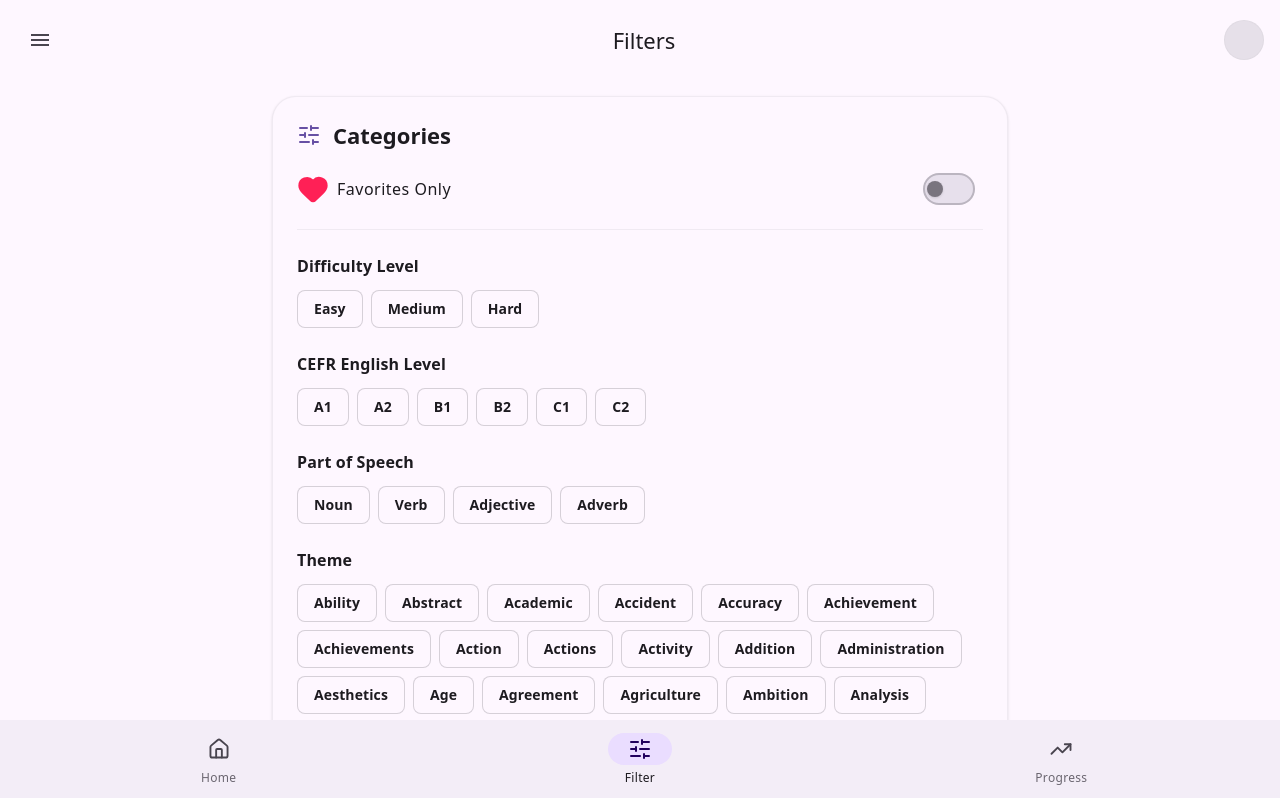
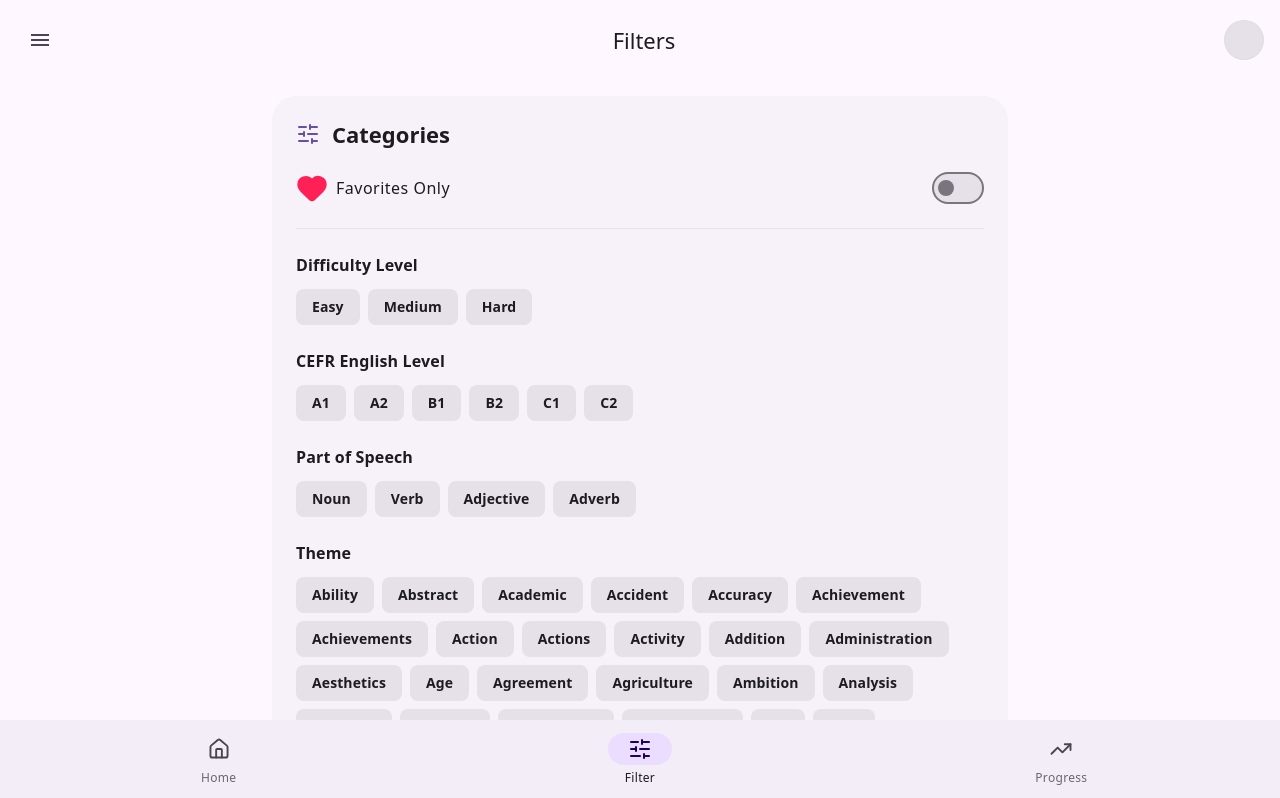
Before and after one commit to shafiullahcrazyman/Vocabify, a React (Vite) app: page /#/filter in a window 1280 px wide. Shown: the top 798 px of the page. Built offline with nearby package versions, Linux system fonts and the light colour scheme.

Commit message:
Add files via upload

```diff
--- a/src/screens/Filter.tsx
+++ b/src/screens/Filter.tsx
@@ -47,10 +47,10 @@ export const Filter: React.FC = () => {
             <button
               key={opt}
               onClick={() => toggleFilter(category, opt)}
-              className={`px-4 py-2 rounded-lg m3-label-large transition-all duration-200 ease-[cubic-bezier(0.2,0,0,1)] active:scale-[0.96] border ${
+              className={`px-4 py-2 rounded-lg m3-label-large transition-colors duration-200 active:scale-[0.96] ${
                 isSelected
-                  ? 'bg-primary text-on-primary border-primary shadow-sm'
-                  : 'bg-surface border-outline/30 text-on-surface hover:bg-surface-variant'
+                  ? 'bg-primary text-on-primary'
+                  : 'bg-surface-container-highest text-on-surface hover:bg-surface-variant'
               }`}
             >
               <span className={category === 'cefr' ? 'uppercase' : 'capitalize'}>{opt}</span>
@@ -72,15 +72,15 @@ export const Filter: React.FC = () => {
         className="pb-24 max-w-3xl mx-auto pt-4"
       >
         <div className="px-4 space-y-8">
-          <section className="bg-surface rounded-3xl p-6 shadow-sm border border-outline/10">
+          <section className="bg-surface-container-low rounded-3xl p-6">
             <div className="flex items-center mb-4 text-on-surface">
               <SlidersHorizontal className="w-6 h-6 mr-3 text-primary" />
               <h2 className="m3-title-large">Categories</h2>
             </div>
 
-            {/* Favorites Toggle - Updated to M3 Design */}
-            <div className="mb-6 pt-2 pb-6 border-b border-outline/10">
-              <label className="flex justify-between items-center cursor-pointer">
+            {/* Favorites Toggle */}
+            <div className="mb-6 pt-2 pb-6 border-b border-surface-container-highest">
+              <label className="flex justify-between items-center cursor-pointer group">
                 <div>
                   <p className="m3-body-large text-on-surface font-medium flex items-center gap-2">
                     <Heart className="w-8 h-8 fill-rose-500 text-rose-500" />
@@ -89,7 +89,7 @@ export const Filter: React.FC = () => {
                 </div>
 
                 {/* M3 Toggle Switch */}
-                <div className="shrink-0 relative mr-2">
+                <div className="shrink-0 relative flex items-center">
                   <input
                     type="checkbox"
                     checked={filters.favoritesOnly}
@@ -99,11 +99,11 @@ export const Filter: React.FC = () => {
                     }}
                     className="sr-only"
                   />
-                  <div className={`w-[52px] h-8 rounded-full border-2 transition-all duration-300 ease-[cubic-bezier(0.2,0,0,1)] flex items-center ${
-                    filters.favoritesOnly ? 'bg-primary border-primary' : 'bg-surface-variant border-outline/40'
+                  <div className={`w-[52px] h-8 rounded-full border-2 transition-colors duration-200 flex items-center px-1 ${
+                    filters.favoritesOnly ? 'bg-primary border-primary' : 'bg-surface-container-highest border-outline'
                   }`}>
-                    <div className={`rounded-full absolute transition-all duration-300 ease-[cubic-bezier(0.2,0,0,1)] shadow-sm ${
-                      filters.favoritesOnly ? 'w-6 h-6 right-0.5 bg-on-primary' : 'w-4 h-4 left-1 bg-outline'
+                    <div className={`rounded-full transition-all duration-300 ease-[cubic-bezier(0.2,0,0,1)] ${
+                      filters.favoritesOnly ? 'w-6 h-6 bg-on-primary translate-x-[20px]' : 'w-4 h-4 bg-outline translate-x-0'
                     }`} />
                   </div>
                 </div>
@@ -128,10 +128,10 @@ export const Filter: React.FC = () => {
                     <button
                       key={letter}
                       onClick={() => toggleFilter('letter', letter)}
-                      className={`w-10 h-10 rounded-full m3-label-large flex items-center justify-center transition-all duration-200 ease-[cubic-bezier(0.2,0,0,1)] active:scale-[0.94] border ${
+                      className={`w-10 h-10 rounded-full m3-label-large flex items-center justify-center transition-colors duration-200 active:scale-[0.94] ${
                         isSelected
-                          ? 'bg-primary text-on-primary border-primary shadow-sm'
-                          : 'bg-surface border-outline/30 text-on-surface hover:bg-surface-variant'
+                          ? 'bg-primary text-on-primary'
+                          : 'bg-surface-container-highest text-on-surface hover:bg-surface-variant'
                       }`}
                     >
                       {letter}
@@ -142,7 +142,7 @@ export const Filter: React.FC = () => {
             </div>
             <button
               onClick={handleClearFilters}
-              className="w-full py-3 rounded-full bg-error text-on-error m3-label-large hover:bg-error/90 transition-all duration-200 ease-[cubic-bezier(0.2,0,0,1)] active:scale-[0.98] shadow-sm"
+              className="w-full py-3 rounded-full bg-error text-on-error m3-label-large hover:bg-error/90 transition-colors duration-200 active:scale-[0.98]"
             >
               Clear All Filters
             </button>
```
Also changed, not shown: src/screens/Progress.tsx (+20 -24 lines).
